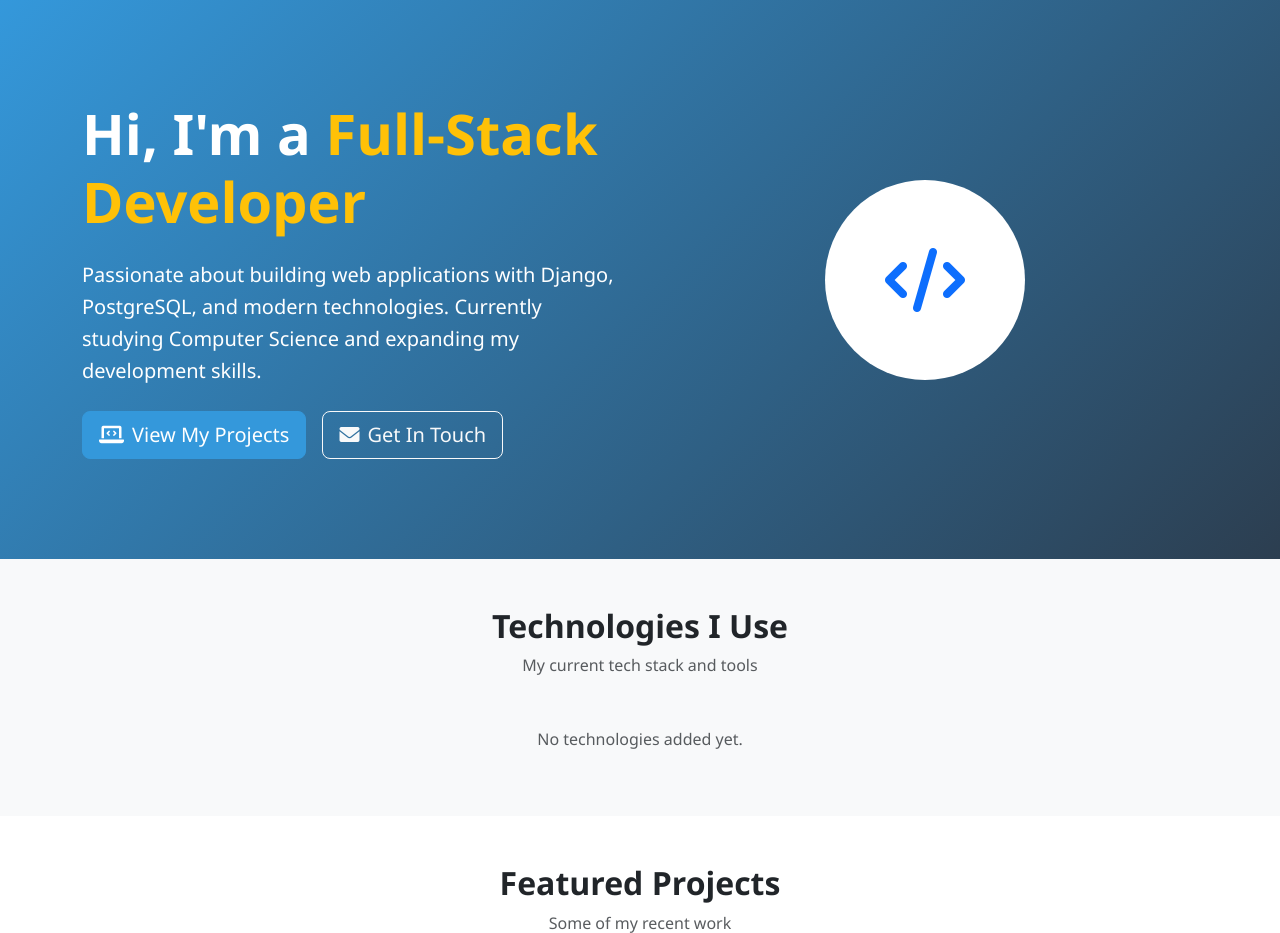
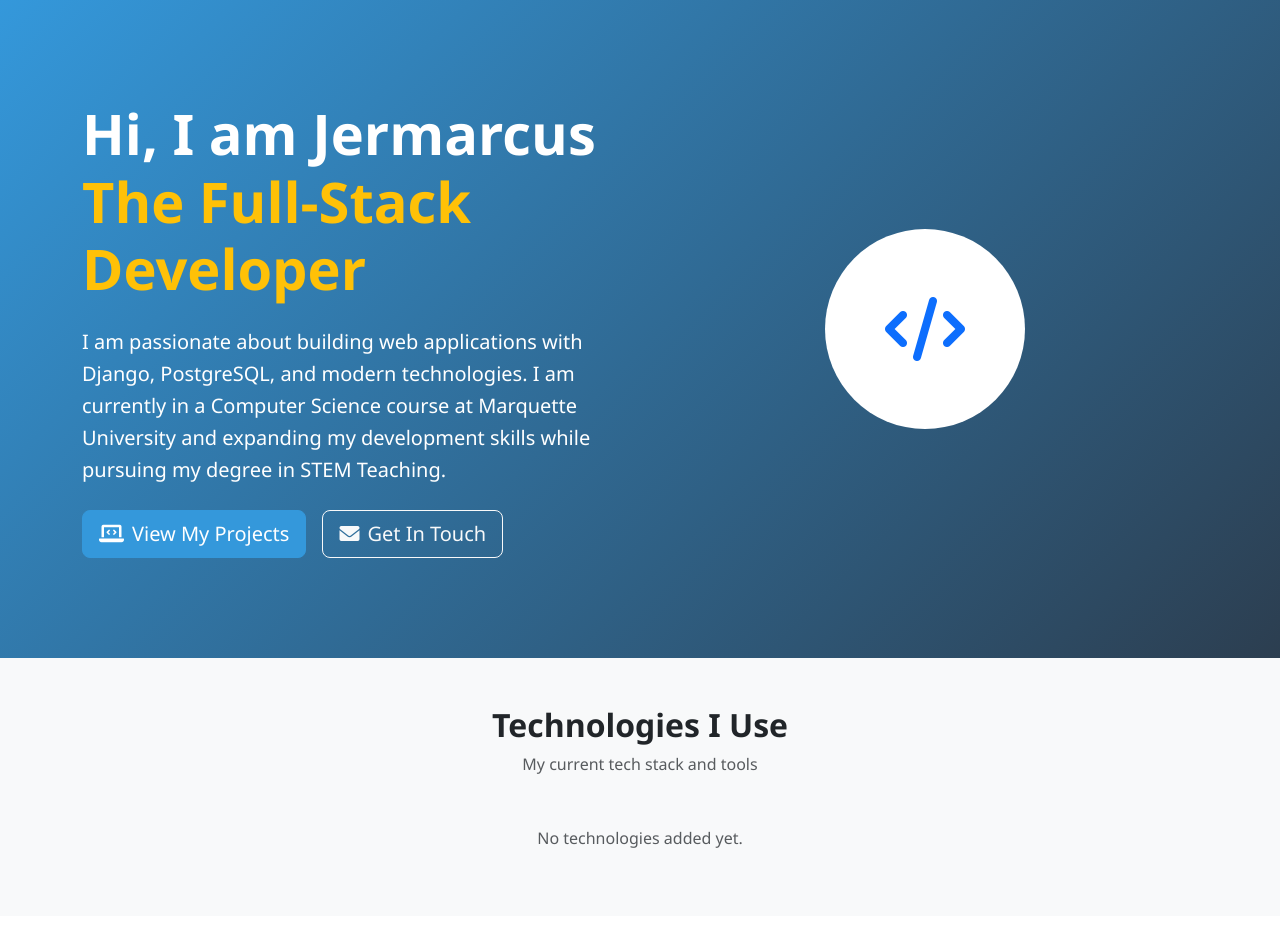
Before and after one commit to JDLewis4313/portfolio-website, a Django app: page / in a window 1280 px wide. Shown: the part 64-997 px from the top of the page. Run offline with Django 5.2, Linux system fonts and the light colour scheme; data that the repository does not hold is empty; parts of the project's set-up code (start-up, migrations or seed data) failed here and were passed over.

Commit message:
Update homepage content

```diff
--- a/templates/main/home.html
+++ b/templates/main/home.html
@@ -9,11 +9,11 @@
         <div class="row align-items-center">
             <div class="col-lg-6">
                 <h1 class="display-4 fw-bold mb-4">
-                    Hi, I'm a <span class="text-warning">Full-Stack Developer</span>
+                    Hi, I am Jermarcus <span class="text-warning">The Full-Stack Developer</span>
                 </h1>
                 <p class="lead mb-4">
-                    Passionate about building web applications with Django, PostgreSQL, and modern technologies.
-                    Currently studying Computer Science and expanding my development skills.
+                    I am passionate about building web applications with Django, PostgreSQL, and modern technologies.
+                    I am currently in a Computer Science course at Marquette University and expanding my development skills while pursuing my degree in STEM Teaching.
                 </p>
                 <div class="d-flex gap-3">
                     <a href="{% url 'projects' %}" class="btn btn-primary btn-lg">
```
